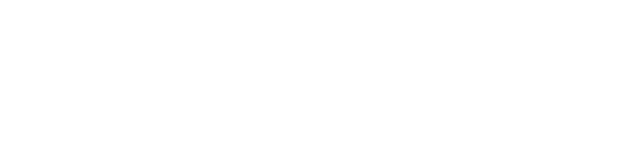
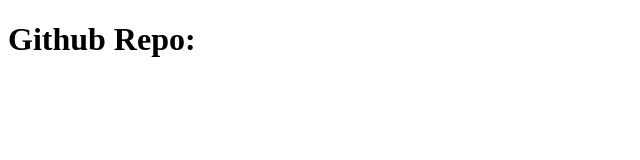
Before and after one commit to suman-majee/demo, a plain HTML site: page index.html in a window 1280 px wide. Shown: the whole page, without its empty margins (0-640 px from the left). Drawn offline with Linux system fonts and the light colour scheme.

Commit message:
add header

```diff
--- a/index.html
+++ b/index.html
@@ -5,5 +5,7 @@
       <meta name="viewport" content="width=device-width, initial-scale=1.0" />
       <title>Document</title>
    </head>
-   <body></body>
+   <body>
+      <h1>Github Repo:</h1>
+   </body>
 </html>
```
